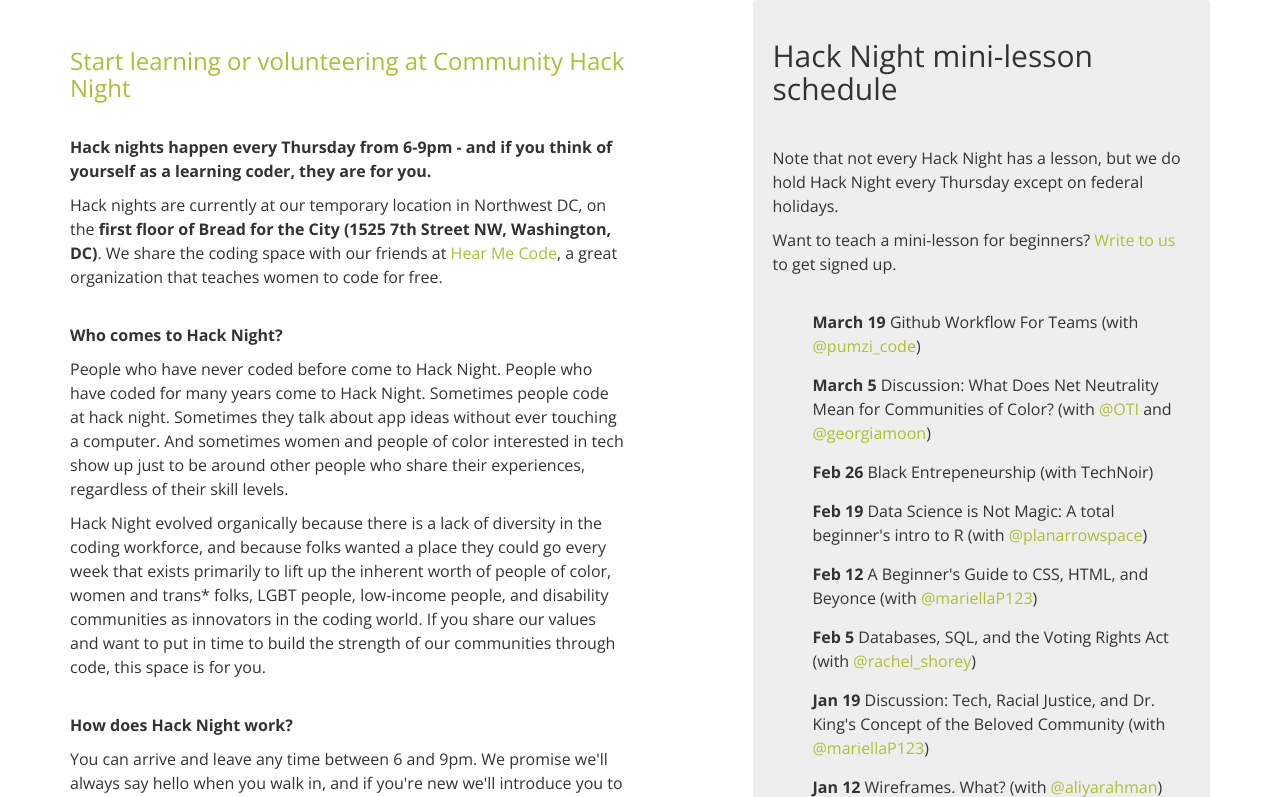
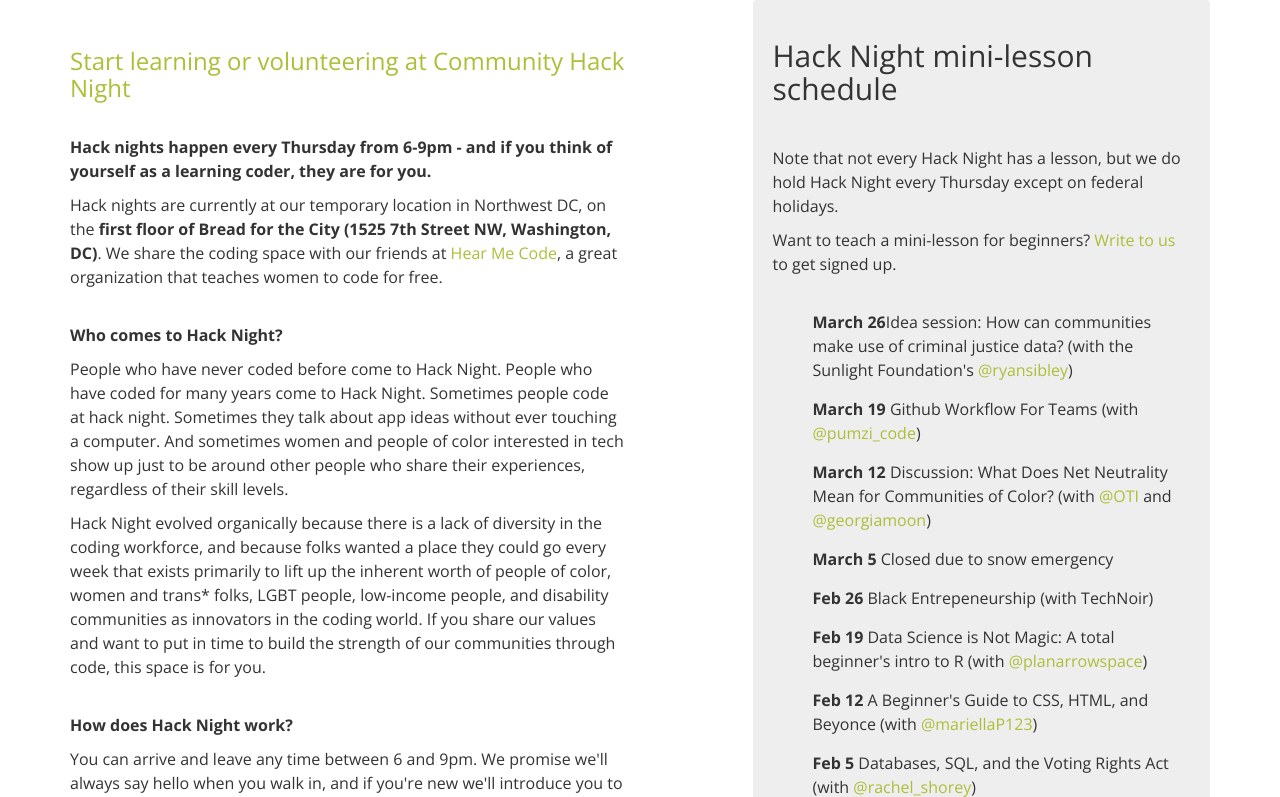
Before and after one commit to aliyarahman/betterhomepage, a Django app: page /hacknight/ in a window 1280 px wide. Shown: the part 203-1000 px from the top of the page. Run offline with Django 3.2, Linux system fonts and the light colour scheme; parts of the project's set-up code (start-up, migrations or seed data) failed here and were passed over; some libraries are stand-ins or nearby versions.

Commit message:
Updated hacknight page

```diff
--- a/app/templates/hacknight.html
+++ b/app/templates/hacknight.html
@@ -59,9 +59,13 @@
                     <p>Want to teach a mini-lesson for beginners? <a class="presslink" href="{% url 'contact' %}">Write to us</a> to get signed up.</p>
                     <br>
                     <ul>
+                        <li><b>March 26</b>Idea session: How can communities make use of criminal justice data? (with the Sunlight Foundation's <a class="presslink" href="http://www.twitter.com/ryansibley">@ryansibley</a>)</li>
+
                         <li><b>March 19</b> Github Workflow For Teams (with <a class="presslink" href="http://www.twitter.com/pumzi_code">@pumzi_code</a>)</li>
 
-                        <li><b>March 5</b> Discussion: What Does Net Neutrality Mean for Communities of Color? (with <a class="presslink" href="http://www.twitter.com/oti">@OTI</a> and <a class="presslink" href="http://www.twitter.com/georgiamoon">@georgiamoon</a>)</li>
+                        <li><b>March 12</b> Discussion: What Does Net Neutrality Mean for Communities of Color? (with <a class="presslink" href="http://www.twitter.com/oti">@OTI</a> and <a class="presslink" href="http://www.twitter.com/georgiamoon">@georgiamoon</a>)</li>
+
+                        <li><b>March 5</b> Closed due to snow emergency</li>
 
                         <li><b>Feb 26</b> Black Entrepeneurship (with TechNoir) </li>
 
```
